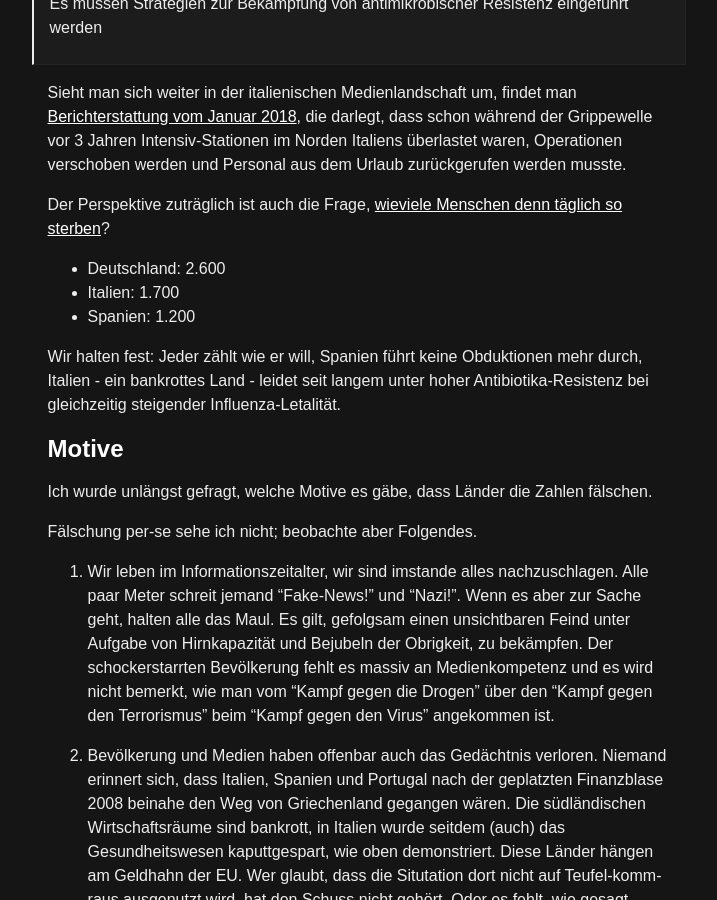
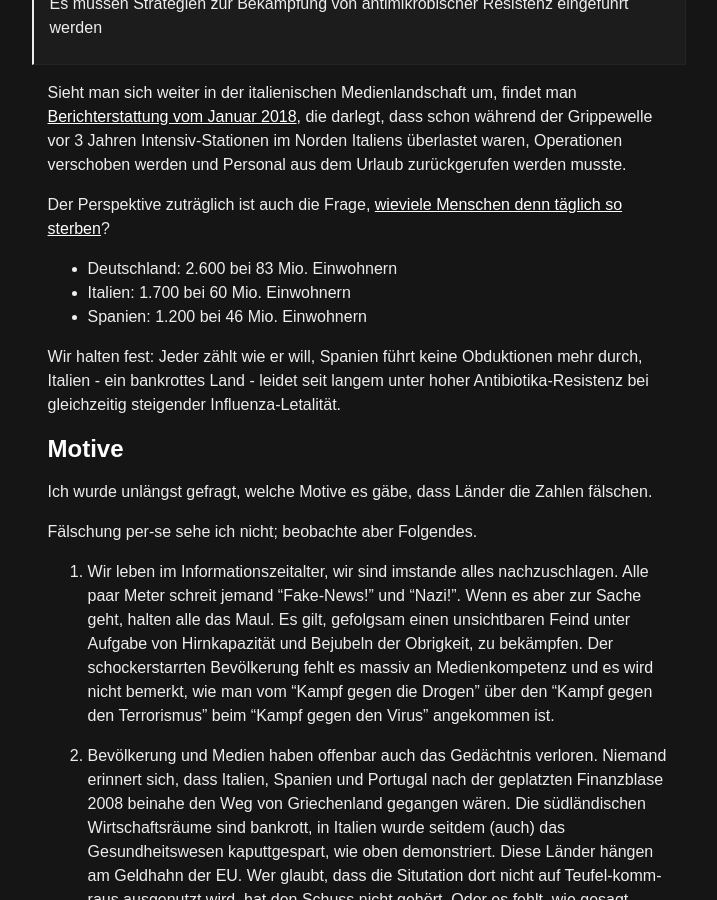
Before and after one commit to glaszig/glaszig.github.io, a Jekyll site: the page built from _posts/2020-03-31-malen-nach-zahlen.md, in a window 1280 px wide and 900 px high, scrolled down 4943 px. Shown: the whole window, without its empty margins (281-998 px from the left). Built offline with Jekyll 4.4.1, drawn with Linux system fonts in a browser that asks for light colours.

Commit message:
more info

```diff
--- a/_posts/2020-03-31-malen-nach-zahlen.md
+++ b/_posts/2020-03-31-malen-nach-zahlen.md
@@ -183,9 +183,9 @@ und Personal aus dem Urlaub zurückgerufen werden musste.
 Der Perspektive zuträglich ist auch die Frage, [wieviele Menschen denn täglich so
 sterben][eu-mortality]?
 
-- Deutschland: 2.600
-- Italien: 1.700
-- Spanien: 1.200
+- Deutschland: 2.600 bei 83 Mio. Einwohnern
+- Italien: 1.700 bei 60 Mio. Einwohnern
+- Spanien: 1.200 bei 46 Mio. Einwohnern
 
 Wir halten fest: Jeder zählt wie er will, Spanien führt keine Obduktionen mehr
 durch, Italien - ein bankrottes Land - leidet seit langem unter hoher
```
